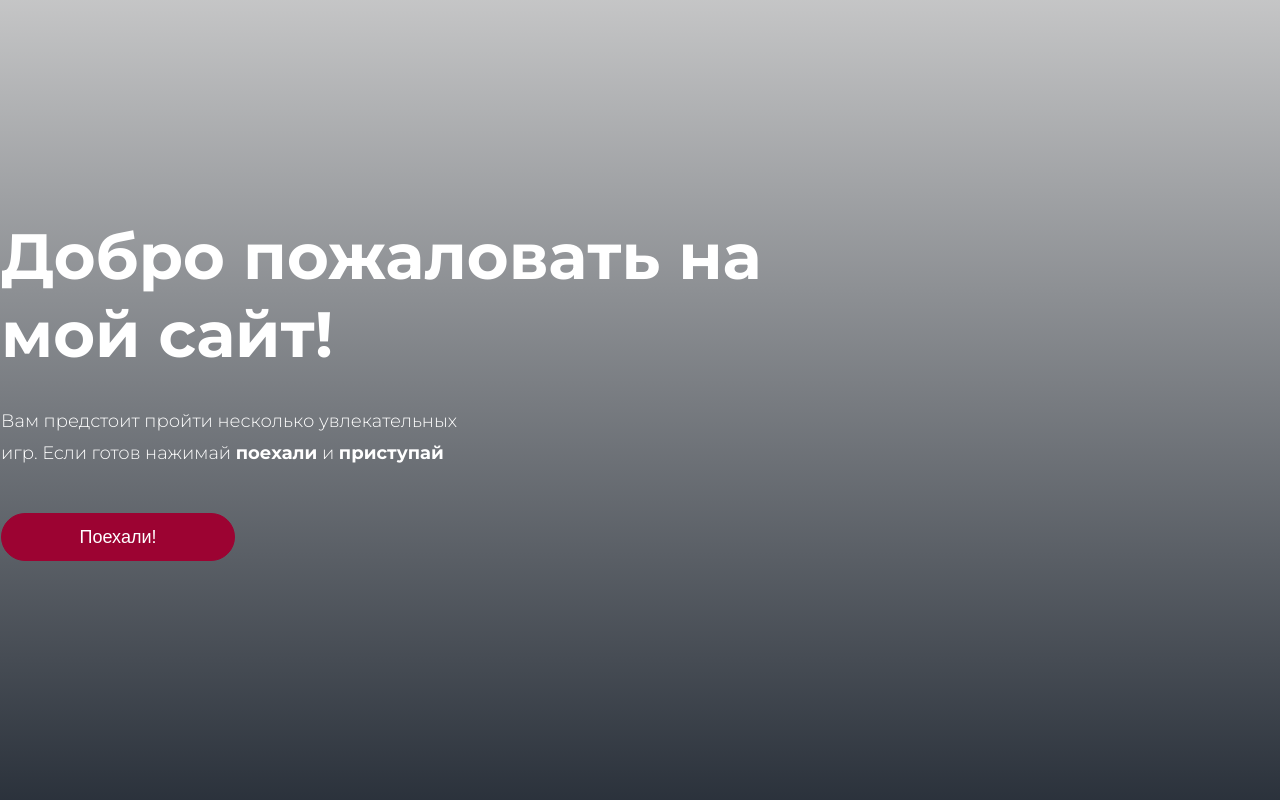
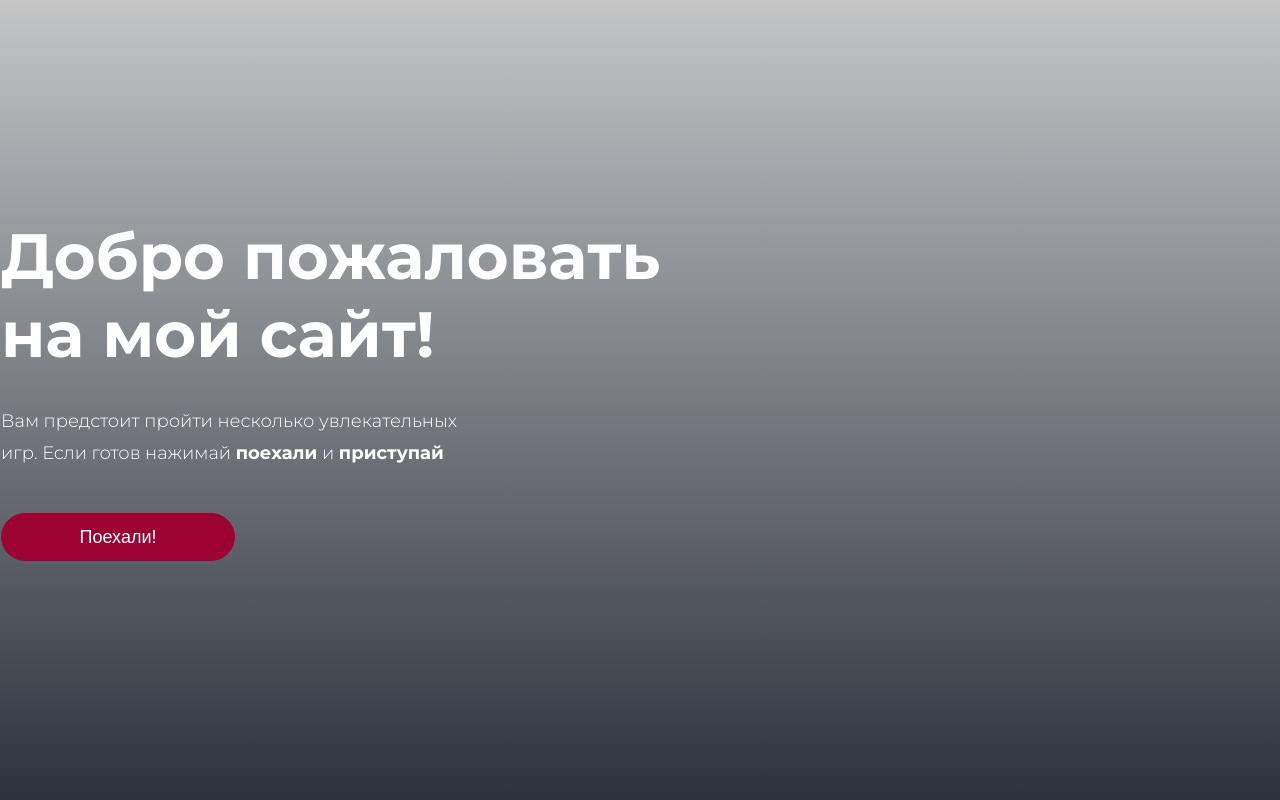
Before and after one commit to Ann-Goncharuk-95/Homework1, a plain HTML site: page index.html in a window 1280 px wide. Shown: the top 800 px of the page. Drawn offline with Linux system fonts and the light colour scheme.

Commit message:
Revision (del: max-width, normal, font-fam.)

```diff
--- a/index.html
+++ b/index.html
@@ -11,8 +11,8 @@
 </head>
 <body>
 	<header class="header center">
-		<h1 class="header__top-h1">Добро пожаловать на мой сайт!</h1>
-		<p class="header__text">Вам предстоит пройти несколько увлекательных игр. Если готов нажимай <b>поехали</b> и <b>приступай</b></p>
+		<h1 class="header__top-h1">Добро пожаловать <br> на мой сайт!</h1>
+		<p class="header__text">Вам предстоит пройти несколько увлекательных <br> игр. Если готов нажимай <b>поехали</b> и <b>приступай</b></p>
 		<button class="header__top-button">Поехали!</button>
 	</header>
 	<footer class="footer center">
--- a/style.scss
+++ b/style.scss
@@ -18,22 +18,16 @@ body {
 
     &__top-h1 {
         color: #FFF;
-	    font-family: Montserrat;
 	    font-size: 64px;
-	    font-style: normal;
 	    font-weight: 700;
-	    line-height: normal;
-	    max-width: 788px;
 	    padding-top: 217px;
     }
 
     &__text {
         color: #FFF;
 	    font-size: 18px;
-	    font-style: normal;
 	    font-weight: 300;
 	    line-height: 32px; /* 177.778% */
-	    max-width: 481px;
 	    margin-top: 32px;
 	    margin-bottom: 44px;
     }
@@ -49,7 +43,6 @@ body {
 	    font-size: 18px;
 	    font-style: inherit;
 	    font-weight: 400;
-	    line-height: normal;
     }
 }
 
@@ -75,7 +68,7 @@ body {
 	border-radius: 20px;
 	width: 100%;
 	background-repeat: no-repeat;
-  background-position: center;
+    background-position: center;
 }
 
 .item-text {
@@ -83,9 +76,7 @@ body {
 	top	: 236px;
 	left: 32px;
 	color: #FFF;
-	font-family: Montserrat;
 	font-size: 24px;
-	font-style: normal;
 	font-weight: 600;
 	line-height: 32px; /* 133.333% */
 }
```
Also changed, not shown: style.css, 1 other file.
